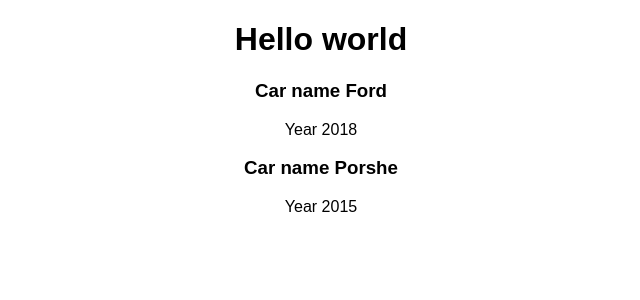
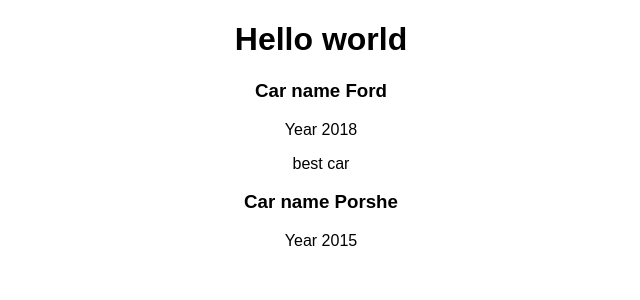
Before and after one commit to Artem-Zhuravlev/cars-app, a React (Create React App) app: page / in a window 1280 px wide. Shown: the top 300 px of the page, without its empty margins (319-959 px from the left). Built offline with nearby package versions, Linux system fonts and the light colour scheme.

Commit message:
add props.children in Car.js component

```diff
--- a/src/App.js
+++ b/src/App.js
@@ -12,7 +12,9 @@
     return (
       <div style={divStyle}>
         <h1>Hello world</h1>
-        <Car name={'Ford'} year={2018}/>
+        <Car name={'Ford'} year={2018}>
+          best car
+        </Car>
         <Car name={'Porshe'} year={2015}/>
 
       </div>
--- a/src/Car/Car.js
+++ b/src/Car/Car.js
@@ -5,6 +5,7 @@
     <div>
       <h3> Car name {props.name}</h3>
       <p>Year {props.year}</p>
+      {props.children}
     </div>
   );
 };
```
